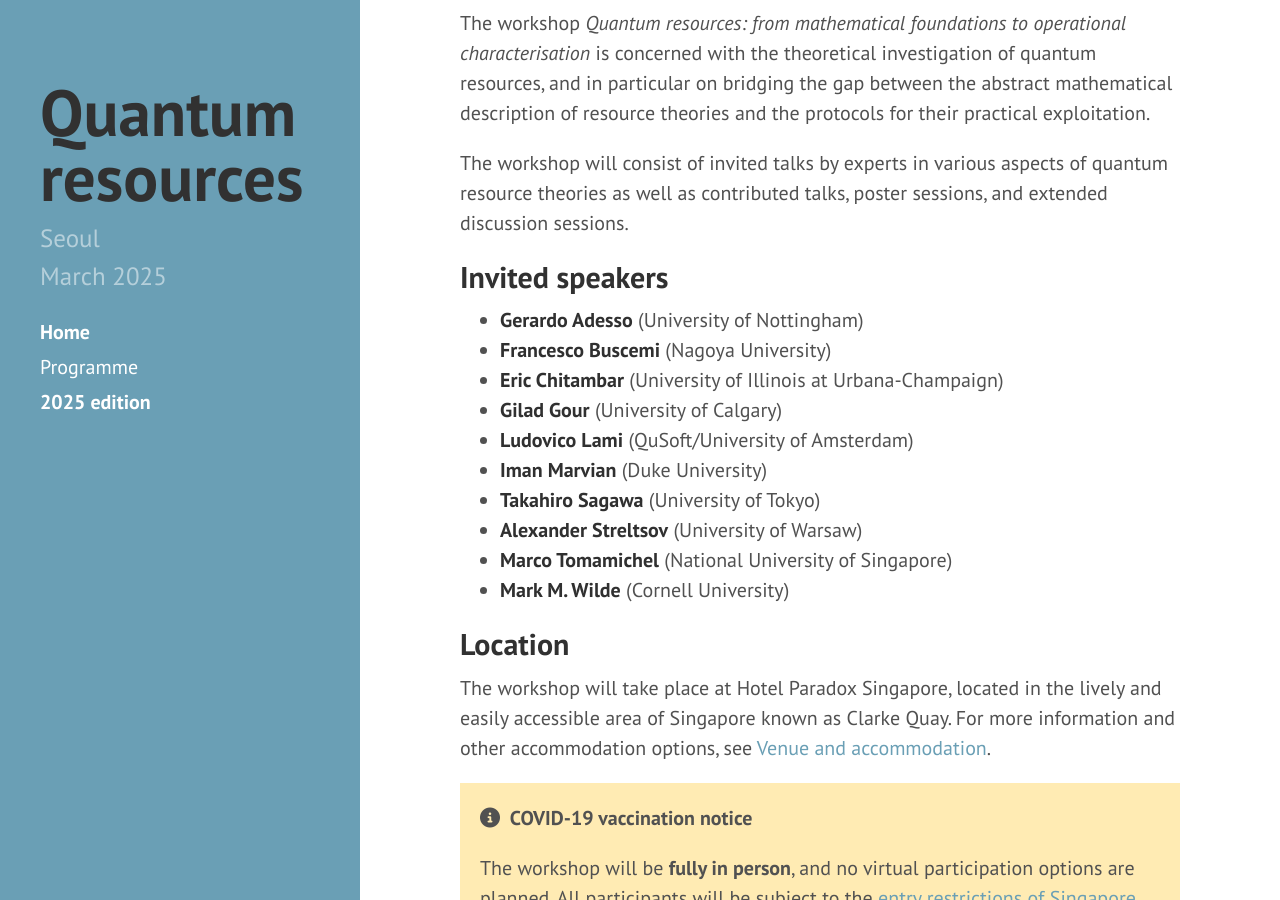
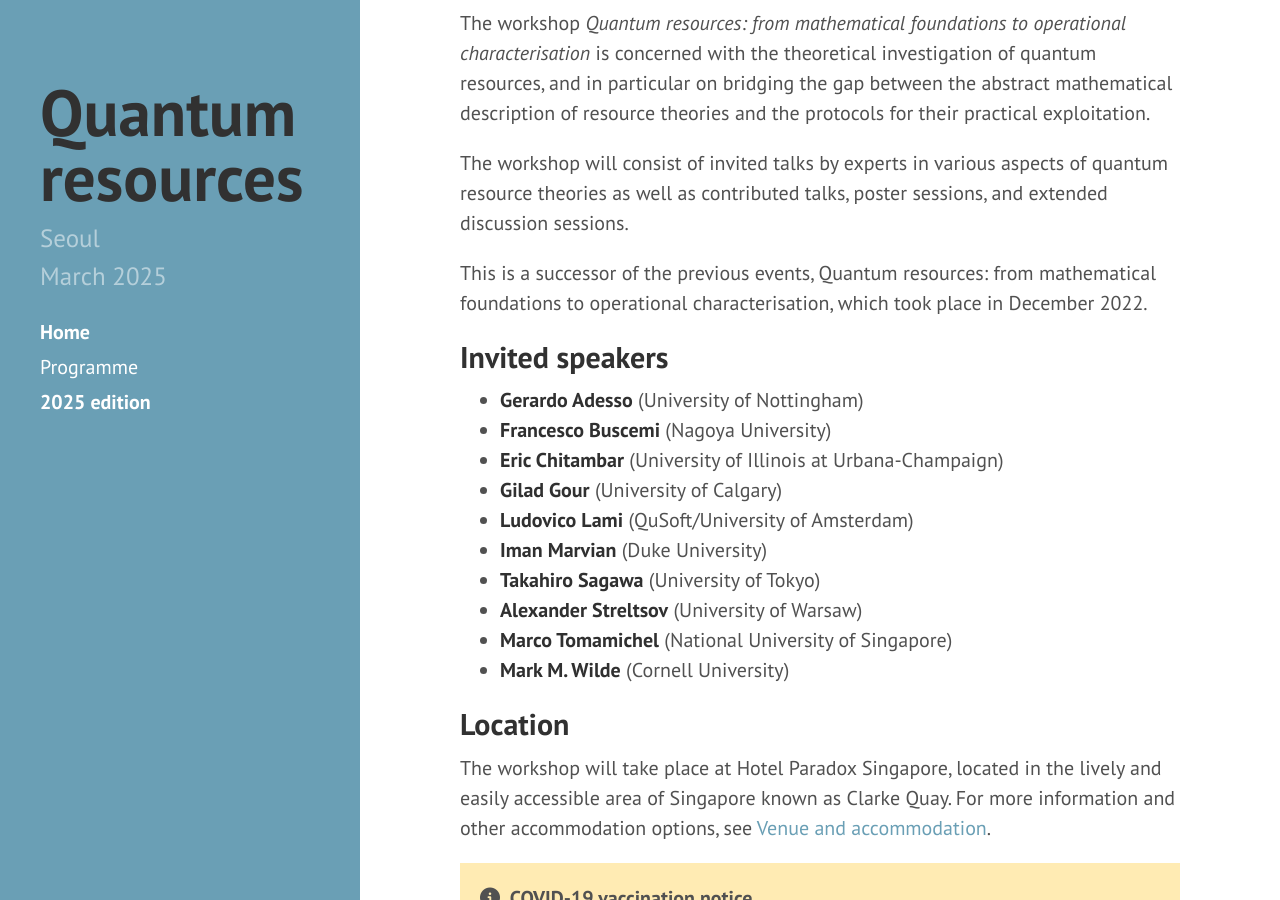
Before and after one commit to yeon-lee/yeon-lee.github.io, a Jekyll site: the page built from index.md, in a window 1280 px wide and 900 px high, scrolled down 361 px. Built offline with Jekyll 4.4.1, drawn with Linux system fonts in a browser that asks for light colours; nearby versions of some CDN libraries.

Commit message:
Update index.md

```diff
--- a/index.md
+++ b/index.md
@@ -14,6 +14,8 @@ Various properties of quantum systems are starting to find use in the developmen
 The workshop *Quantum resources: from mathematical foundations to operational characterisation* is concerned with the theoretical investigation of quantum resources, and in particular on bridging the gap between the abstract mathematical description of resource theories and the protocols for their practical exploitation.
 
 The workshop will consist of invited talks by experts in various aspects of quantum resource theories as well as contributed talks, poster sessions, and extended discussion sessions.
+
+This is a successor of the previous events, Quantum resources: from mathematical foundations to operational characterisation, which took place in December 2022.
 
 
 ## Invited speakers
```
